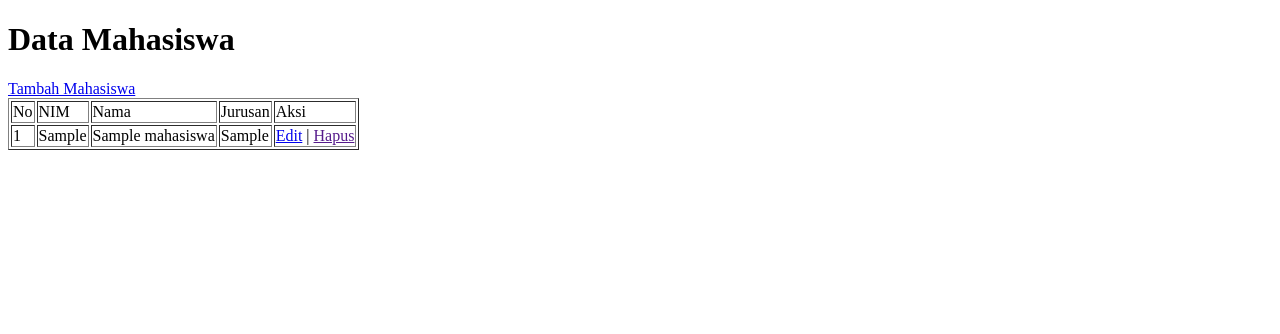
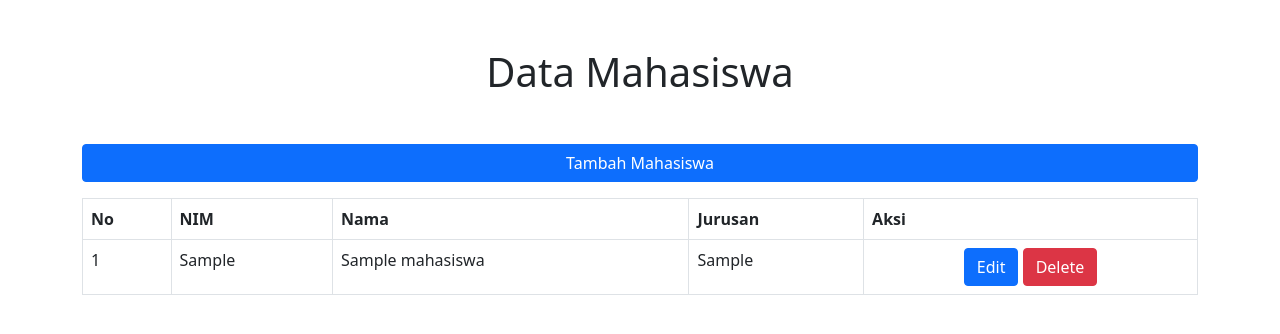
Before and after one commit to vigooktarioa/LearnCI3-CRUD, a CodeIgniter app: page /Learn-CI3/ in a window 1280 px wide. Shown: the top 334 px of the page. Run offline with CodeIgniter, Linux system fonts and the light colour scheme; tables that the repository leaves empty or names only in its code hold one stand-in row (values such as "Sample post").

Commit message:
fixed and done all crud

```diff
--- a/application/controllers/Home.php
+++ b/application/controllers/Home.php
@@ -65,4 +65,9 @@ class Home extends CI_Controller {
 		redirect(base_url(''));
 
 	}
+
+	public function fungsiDelete($nim){
+		$this->M_Mahasiswa->deleteDataMahasiswa($nim);
+		redirect(base_url(''));
+	}
 }
--- a/application/models/M_Mahasiswa.php
+++ b/application/models/M_Mahasiswa.php
@@ -21,4 +21,9 @@ class M_Mahasiswa extends CI_Model{
         $this->db->where('nim', $nim);
         $this->db->update('mahasiswa', $data);
     }
+
+    function deleteDataMahasiswa($nim){
+        $this->db->where('nim', $nim);
+        $this->db->delete('mahasiswa');
+    }
 }
--- a/application/views/home.php
+++ b/application/views/home.php
@@ -5,21 +5,24 @@
 	<meta charset="UTF-8">
 	<meta http-equiv="X-UA-Compatible" content="IE=edge">
 	<meta name="viewport" content="width=device-width, initial-scale=1.0">
+	<link href="https://cdn.jsdelivr.net/npm/bootstrap@5.0.2/dist/css/bootstrap.min.css" rel="stylesheet" integrity="sha384-EVSTQN3/azprG1Anm3QDgpJLIm9Nao0Yz1ztcQTwFspd3yD65VohhpuuCOmLASjC" crossorigin="anonymous">
 	<title>Halaman Home</title>
 </head>
 
 <body>
-	<h1>Data Mahasiswa</h1>
-
-	<a href="<?php echo base_url('/home/halaman_tambah') ?>">Tambah Mahasiswa</a>
-	<table border="1">
+	<h1 class="d-flex justify-content-center mt-5">Data Mahasiswa</h1>
+	<div class="container">
+		<a class="mb-3 mt-5 d-flex justify-content-center btn btn-primary" href="<?php echo base_url('/home/halaman_tambah') ?>">Tambah Mahasiswa</a>
+		<table class="table table-bordered table-hover">
+			<thead class="thead">
 				<tr>
-			<td>No</td>
-			<td>NIM</td>
-			<td>Nama</td>
-			<td>Jurusan</td>
-			<td>Aksi</td>
+					<th>No</th>
+					<th>NIM</th>
+					<th>Nama</th>
+					<th>Jurusan</th>
+					<th>Aksi</th>
 				</tr>
+			</thead>
 			<?php
 			$count = 0;
 			foreach ($queryAllMhs as $row) {
@@ -32,12 +35,14 @@
 					<td><?php echo $row->nama ?></td>
 					<td><?php echo $row->jurusan ?></td>
 					<td>
-					<a href="<?php echo base_url('/home/halaman_edit') ?>/<?php echo $row->nim ?>">Edit</a> | <a href="">Hapus</a>
+						<center>
+							<a class="btn btn-primary mr-3" href="<?php echo base_url('/home/halaman_edit') ?>/<?php echo $row->nim ?>">Edit</a> <a class="btn btn-danger" href="<?php echo base_url('/home/fungsiDelete') ?>/<?php echo $row->nim ?>">Delete</a>
+						</center>
 					</td>
 				</tr>
 			<?php } ?>
 		</table>
-
+	</div>
 </body>
 
 </html>
--- /dev/null
+++ b/application/views/styling/main.css
@@ -0,0 +1,3 @@
+.column-50{
+    column-width: 10cm;
+}
```
Also changed, not shown: application/views/edit_mhs.php (+5 -2 lines). Lines whose indentation alone changed are shown as unchanged.
